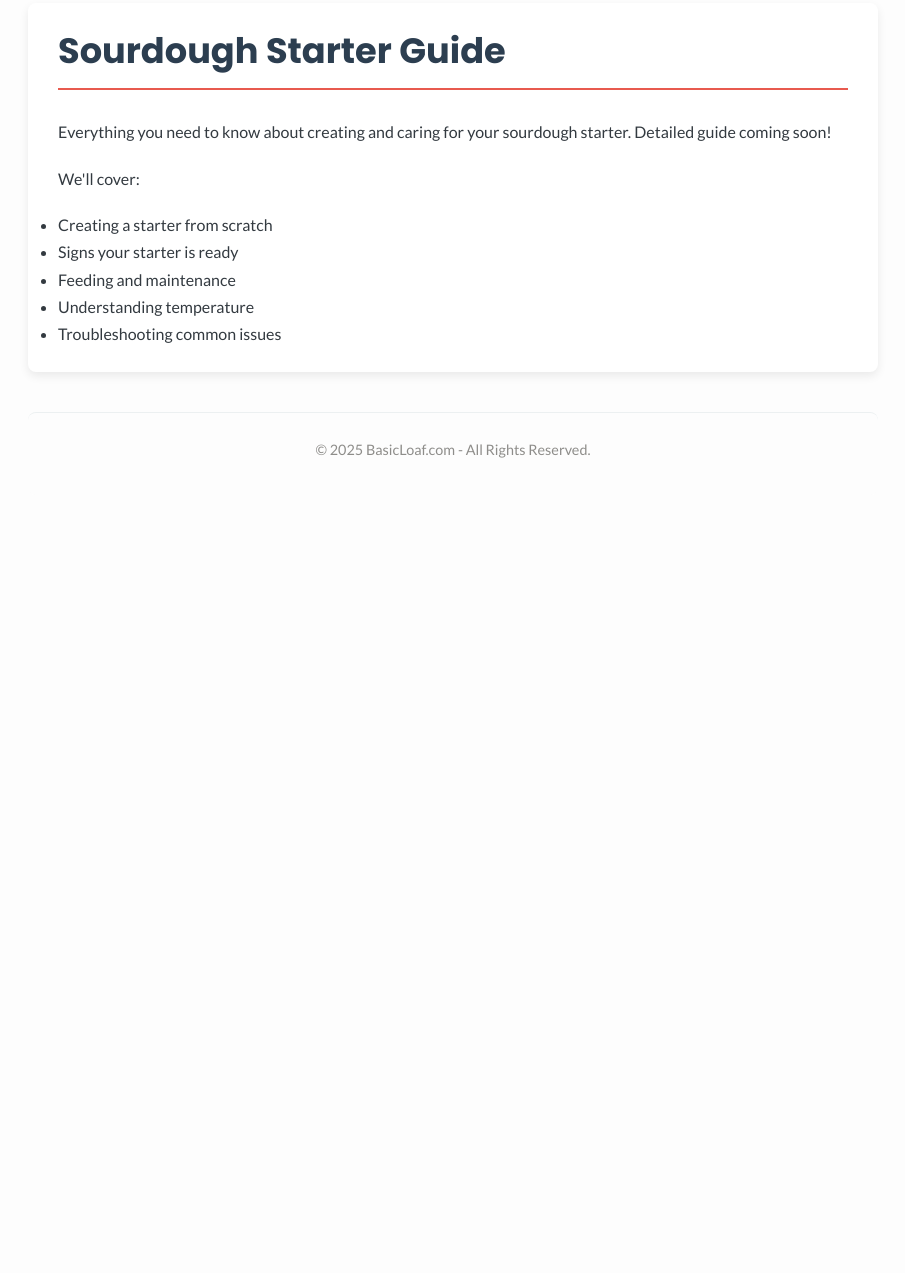
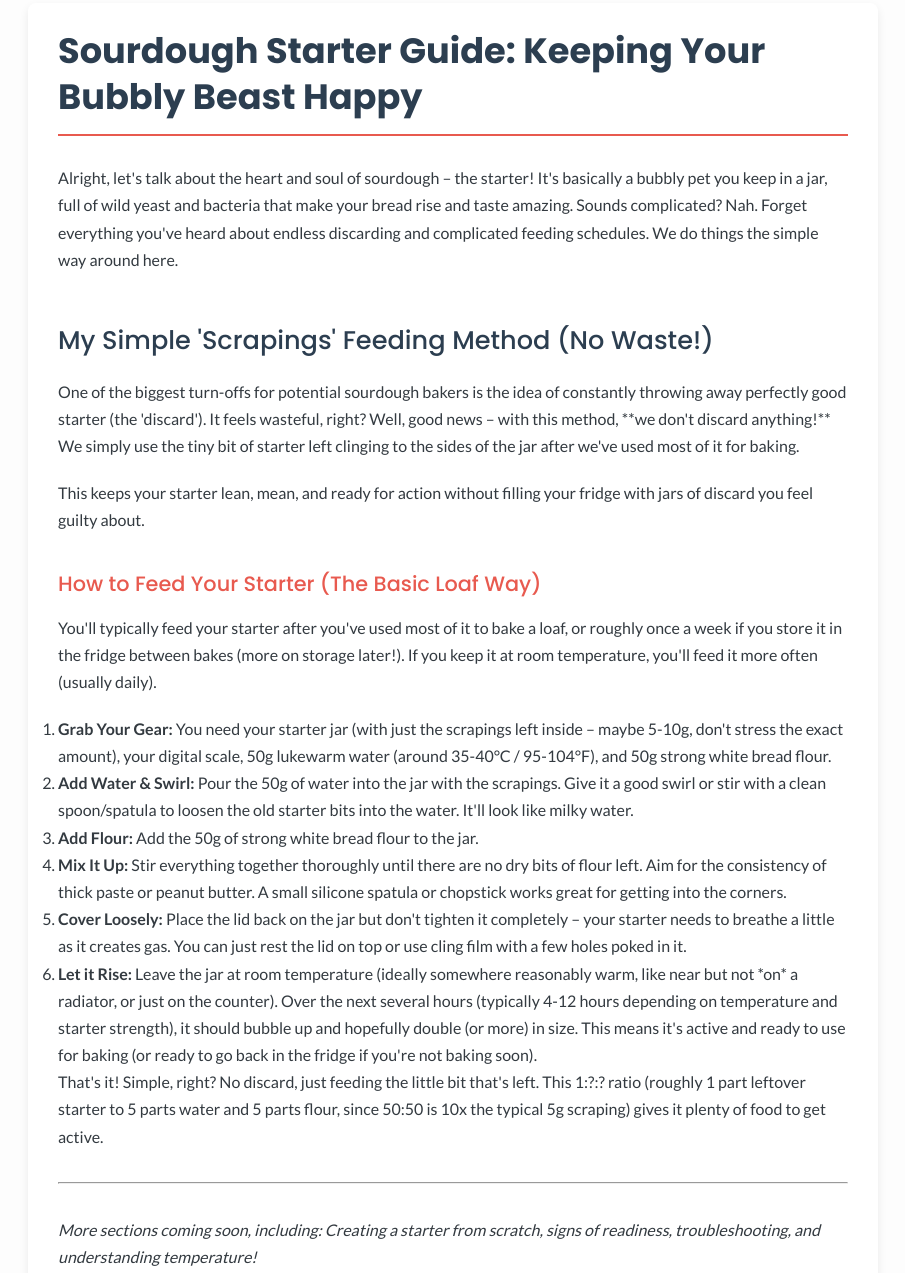
Before and after one commit to williamthepoon/basicloaf, a plain HTML site: page starter.html in a window 1280 px wide. Shown: the part 321-1594 px from the top of the page, without its empty margins (187-1092 px from the left). Before the commit the page ends 861 px from the top, so only its background shows below. Drawn offline with Linux system fonts and the light colour scheme.

Commit message:
Update starter.html

```diff
--- a/starter.html
+++ b/starter.html
@@ -26,17 +26,43 @@
     </header>
 
     <main>
-        <h2>Sourdough Starter Guide</h2>
-        <p>Everything you need to know about creating and caring for your sourdough starter. Detailed guide coming soon!</p>
-        <p>We'll cover:</p>
-        <ul>
-            <li>Creating a starter from scratch</li>
-            <li>Signs your starter is ready</li>
-            <li>Feeding and maintenance</li>
-            <li>Understanding temperature</li>
-            <li>Troubleshooting common issues</li>
-        </ul>
-         </main>
+        <h2>Sourdough Starter Guide: Keeping Your Bubbly Beast Happy</h2>
+        <p>Alright, let's talk about the heart and soul of sourdough – the starter! It's basically a bubbly pet you keep in a jar, full of wild yeast and bacteria that make your bread rise and taste amazing. Sounds complicated? Nah. Forget everything you've heard about endless discarding and complicated feeding schedules. We do things the simple way around here.</p>
+
+        <section id="feeding-method">
+            <h3>My Simple 'Scrapings' Feeding Method (No Waste!)</h3>
+            <p>One of the biggest turn-offs for potential sourdough bakers is the idea of constantly throwing away perfectly good starter (the 'discard'). It feels wasteful, right? Well, good news – with this method, **we don't discard anything!** We simply use the tiny bit of starter left clinging to the sides of the jar after we've used most of it for baking.</p>
+            <p>This keeps your starter lean, mean, and ready for action without filling your fridge with jars of discard you feel guilty about.</p>
+
+            <h4>How to Feed Your Starter (The Basic Loaf Way)</h4>
+            <p>You'll typically feed your starter after you've used most of it to bake a loaf, or roughly once a week if you store it in the fridge between bakes (more on storage later!). If you keep it at room temperature, you'll feed it more often (usually daily).</p>
+
+            <ol>
+                <li>
+                    <strong>Grab Your Gear:</strong> You need your starter jar (with just the scrapings left inside – maybe 5-10g, don't stress the exact amount), your digital scale, 50g lukewarm water (around 35-40°C / 95-104°F), and 50g strong white bread flour.
+                </li>
+                <li>
+                    <strong>Add Water & Swirl:</strong> Pour the 50g of water into the jar with the scrapings. Give it a good swirl or stir with a clean spoon/spatula to loosen the old starter bits into the water. It'll look like milky water.
+                </li>
+                <li>
+                    <strong>Add Flour:</strong> Add the 50g of strong white bread flour to the jar.
+                </li>
+                <li>
+                    <strong>Mix It Up:</strong> Stir everything together thoroughly until there are no dry bits of flour left. Aim for the consistency of thick paste or peanut butter. A small silicone spatula or chopstick works great for getting into the corners.
+                </li>
+                <li>
+                    <strong>Cover Loosely:</strong> Place the lid back on the jar but don't tighten it completely – your starter needs to breathe a little as it creates gas. You can just rest the lid on top or use cling film with a few holes poked in it.
+                </li>
+                <li>
+                    <strong>Let it Rise:</strong> Leave the jar at room temperature (ideally somewhere reasonably warm, like near but not *on* a radiator, or just on the counter). Over the next several hours (typically 4-12 hours depending on temperature and starter strength), it should bubble up and hopefully double (or more) in size. This means it's active and ready to use for baking (or ready to go back in the fridge if you're not baking soon).
+                </li>
+            </ol>
+            <p>That's it! Simple, right? No discard, just feeding the little bit that's left. This 1:?:? ratio (roughly 1 part leftover starter to 5 parts water and 5 parts flour, since 50:50 is 10x the typical 5g scraping) gives it plenty of food to get active.</p>
+        </section>
+
+        <hr style="margin: 2em 0;"> <p><em>More sections coming soon, including: Creating a starter from scratch, signs of readiness, troubleshooting, and understanding temperature!</em></p>
+
+    </main>
 
     <footer>
         <p>&copy; <span id="year"></span> BasicLoaf.com - All Rights Reserved.</p>
```
